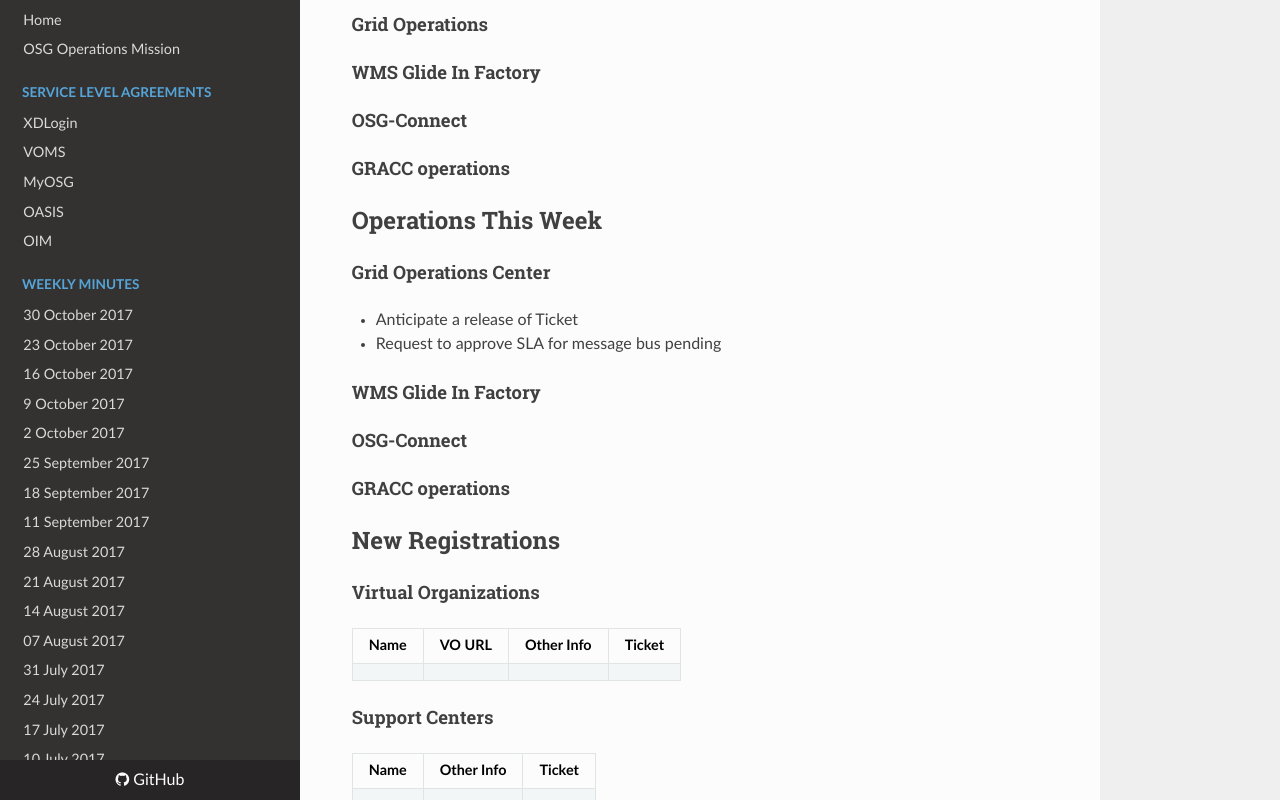
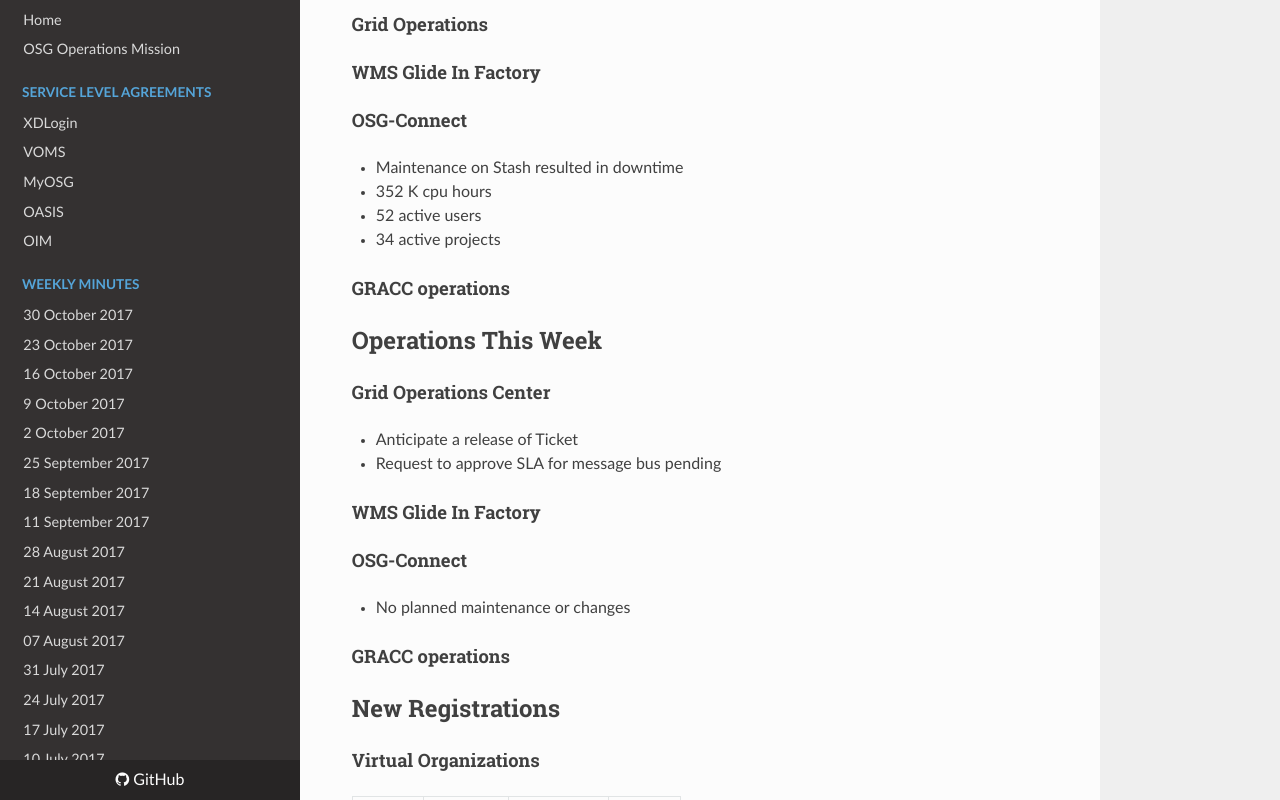
Before and after one commit to osg-htc/operations, an MkDocs documentation site: the page built from docs/WeeklyMinutes/30Oct2017.md, in a window 1280 px wide and 900 px high, scrolled down 1028 px, cut to the strip 100-900 px from the top of the window. Built offline with MkDocs 1.6.1, drawn with Linux system fonts in a browser that asks for light colours; nearby versions of some CDN libraries; old or Windows-style settings are respelled for this version of MkDocs.

Commit message:
OSG Connect updates

```diff
--- a/docs/WeeklyMinutes/30Oct2017.md
+++ b/docs/WeeklyMinutes/30Oct2017.md
@@ -23,6 +23,10 @@
 #### WMS Glide In Factory
 
 #### OSG-Connect
+   * Maintenance on Stash resulted in downtime
+   * 352 K cpu hours
+   * 52 active users
+   * 34 active projects
 
 #### GRACC operations
 
@@ -35,6 +39,7 @@
 #### WMS Glide In Factory
 
 #### OSG-Connect
+   * No planned maintenance or changes
 
 #### GRACC operations
 
```
